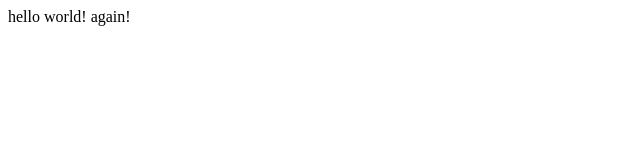
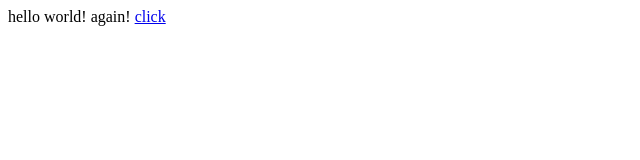
Before and after one commit to Daniel1of1/haight.dev, a plain HTML site: page public/index.html in a window 1280 px wide. Shown: the full height of the page, 0-640 px from the left. Drawn offline with Linux system fonts and the light colour scheme.

Commit message:
Update index.html

```diff
--- a/public/index.html
+++ b/public/index.html
@@ -1 +1,3 @@
 hello world! again!
+
+<a href="https://sit2.marksandspencer.com/l/a">click</a>
```
